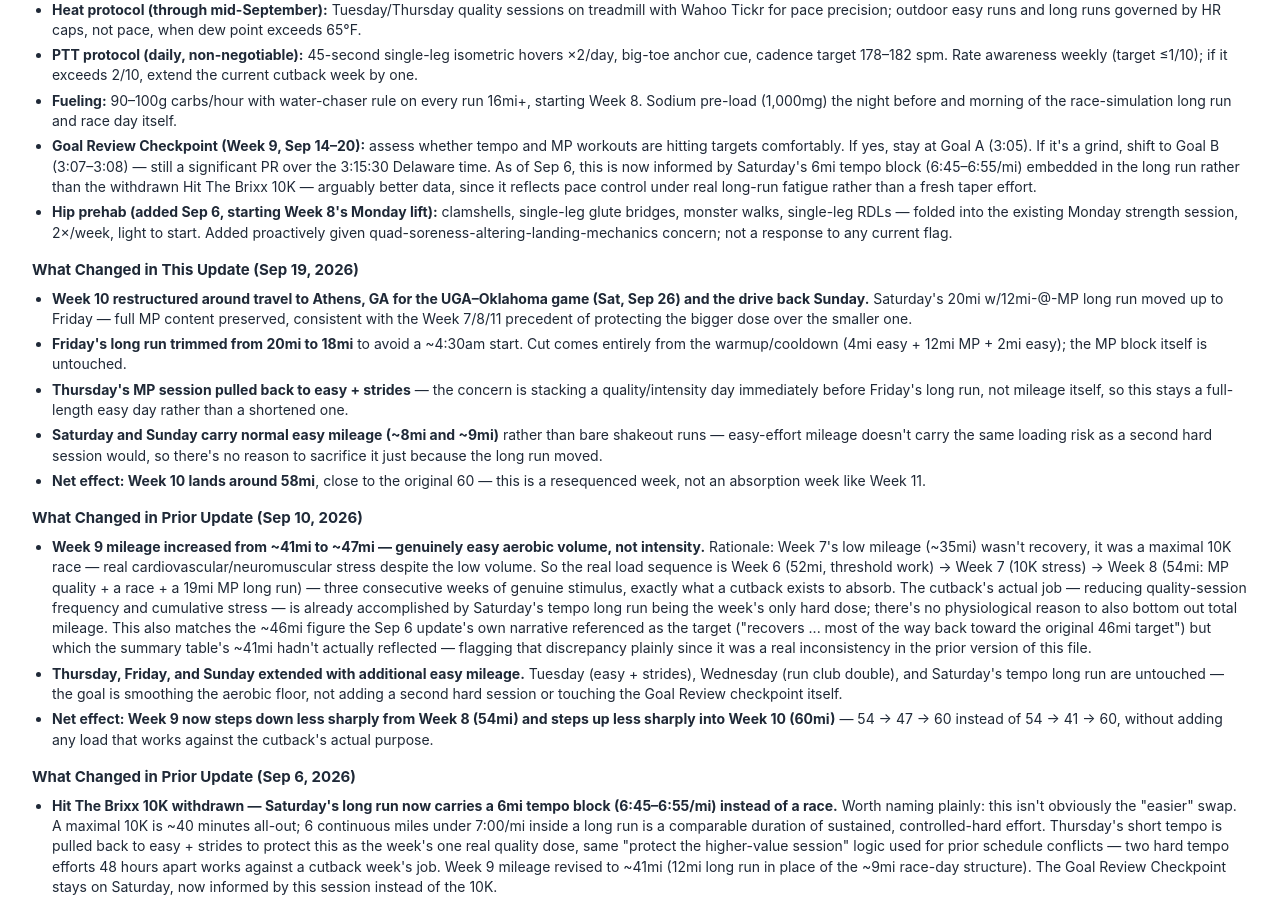
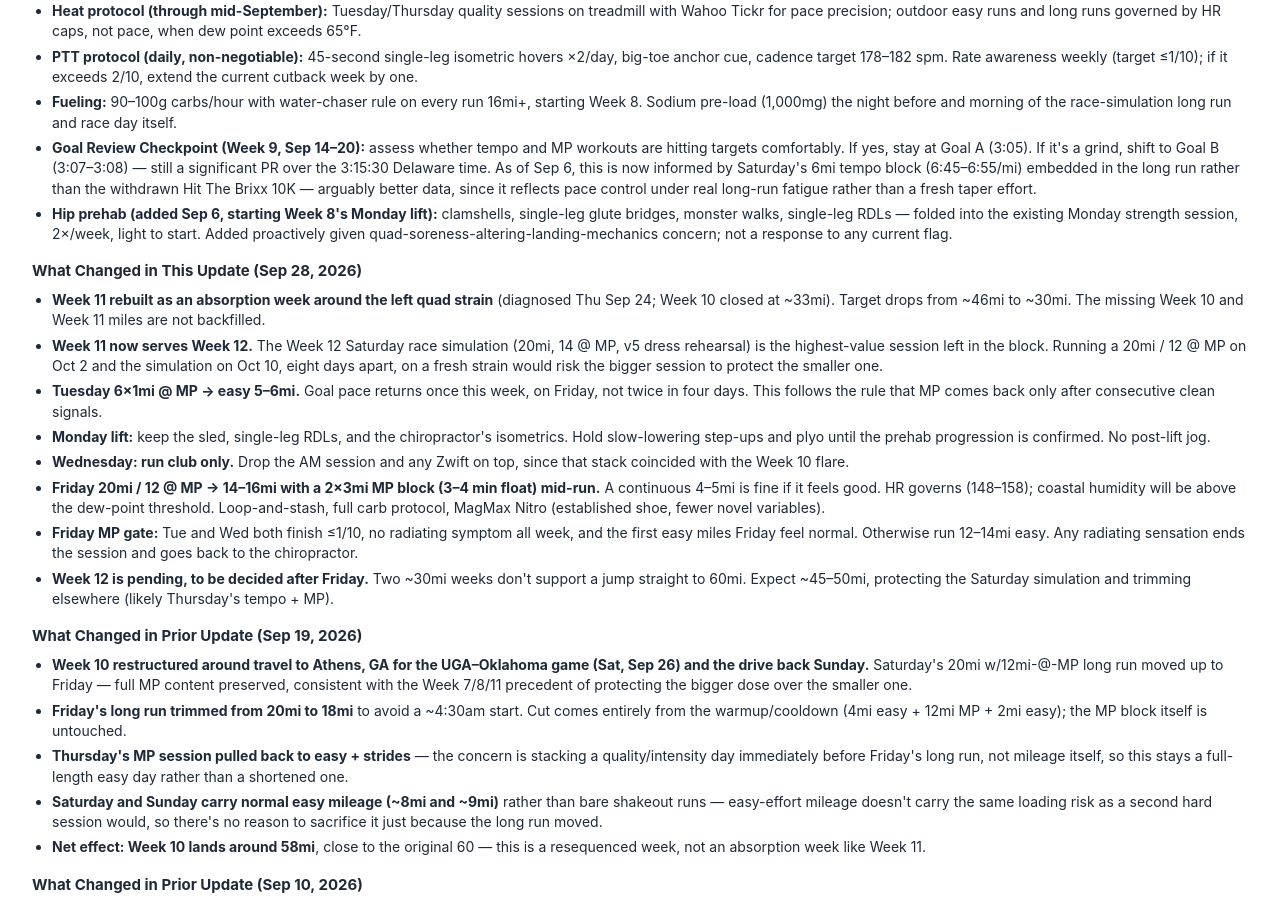
Before and after one commit to dnorton/dnorton, a Jekyll site: the page charlotte-marathon/calendar.html, which Jekyll copies as it is, in a window 1280 px wide and 900 px high, scrolled down 2404 px. Built offline with Jekyll 4.4.1, drawn with Linux system fonts in a browser that asks for light colours; some of the changed text lies outside the part shown.

Commit message:
Update Charlotte Marathon calendar for week 11 quad absorption
Rebuild week 11 as a ~30mi absorption week around the left quad strain
diagnosed Sep 24: Tuesday MP intervals become easy miles, Wednesday is
run club only, Monday lift drops step-ups/plyo, and Friday's long run
trims from 20mi/12 @ MP to a gated 14-16mi with a 2x3mi MP block to
protect the week 12 race simulation.

Co-Authored-By: Claude Opus 5.5 <noreply@anthropic.com>

```diff
--- a/charlotte-marathon/calendar.html
+++ b/charlotte-marathon/calendar.html
@@ -396,14 +396,14 @@
   <td>Easy run, ~9mi</td>
 </tr>
 
-<tr class="specific">
-  <td class="wk">11</td><td class="dates">Sep 28–Oct 4</td><td class="phase">Specific Build 4</td><td class="mileage">~46<span class="revised-flag">revised</span></td>
-  <td>Strength (no run)</td>
-  <td><span class="mp-tag">MP</span> 6×1mi @ MP, 60s jog</td>
-  <td>AM Easy + PM Run Club</td>
+<tr class="cutback">
+  <td class="wk">11</td><td class="dates">Sep 28–Oct 4</td><td class="phase">Absorption (quad)</td><td class="mileage">~30<span class="revised-flag">revised</span></td>
+  <td>Strength (no run)<br>no step-ups / plyo</td>
+  <td>Easy 5–6mi, flat, HR ≤140<br>+4 strides if quiet</td>
+  <td>PM Run Club only, HR ≤140</td>
   <td>Off — travel to St Simons</td>
-  <td>20mi w/ 12mi @ MP<br>fueling protocol<span class="was-note">moved up from Sat — wedding is Sat 6pm</span></td>
-  <td>Easy run<span class="was-note">keep genuinely easy, wedding at 6pm</span></td>
+  <td>14–16mi: 4–5mi easy + <span class="mp-tag">MP</span> 2×3mi @ MP (HR) + easy<br>fueling protocol · gated</td>
+  <td>Easy 4–5mi or off</td>
   <td>Off — travel from St Simons</td>
 </tr>
 
@@ -514,7 +514,19 @@
     <li><b>Hip prehab (added Sep 6, starting Week 8's Monday lift):</b> clamshells, single-leg glute bridges, monster walks, single-leg RDLs — folded into the existing Monday strength session, 2×/week, light to start. Added proactively given quad-soreness-altering-landing-mechanics concern; not a response to any current flag.</li>
   </ul>
 
-  <h2>What Changed in This Update (Sep 19, 2026)</h2>
+  <h2>What Changed in This Update (Sep 28, 2026)</h2>
+  <ul>
+    <li><b>Week 11 rebuilt as an absorption week around the left quad strain</b> (diagnosed Thu Sep 24; Week 10 closed at ~33mi). Target drops from ~46mi to ~30mi. The missing Week 10 and Week 11 miles are not backfilled.</li>
+    <li><b>Week 11 now serves Week 12.</b> The Week 12 Saturday race simulation (20mi, 14 @ MP, v5 dress rehearsal) is the highest-value session left in the block. Running a 20mi / 12 @ MP on Oct 2 and the simulation on Oct 10, eight days apart, on a fresh strain would risk the bigger session to protect the smaller one.</li>
+    <li><b>Tuesday 6×1mi @ MP → easy 5–6mi.</b> Goal pace returns once this week, on Friday, not twice in four days. This follows the rule that MP comes back only after consecutive clean signals.</li>
+    <li><b>Monday lift:</b> keep the sled, single-leg RDLs, and the chiropractor's isometrics. Hold slow-lowering step-ups and plyo until the prehab progression is confirmed. No post-lift jog.</li>
+    <li><b>Wednesday: run club only.</b> Drop the AM session and any Zwift on top, since that stack coincided with the Week 10 flare.</li>
+    <li><b>Friday 20mi / 12 @ MP → 14–16mi with a 2×3mi MP block (3–4 min float) mid-run.</b> A continuous 4–5mi is fine if it feels good. HR governs (148–158); coastal humidity will be above the dew-point threshold. Loop-and-stash, full carb protocol, MagMax Nitro (established shoe, fewer novel variables).</li>
+    <li><b>Friday MP gate:</b> Tue and Wed both finish ≤1/10, no radiating symptom all week, and the first easy miles Friday feel normal. Otherwise run 12–14mi easy. Any radiating sensation ends the session and goes back to the chiropractor.</li>
+    <li><b>Week 12 is pending, to be decided after Friday.</b> Two ~30mi weeks don't support a jump straight to 60mi. Expect ~45–50mi, protecting the Saturday simulation and trimming elsewhere (likely Thursday's tempo + MP).</li>
+  </ul>
+
+  <h2>What Changed in Prior Update (Sep 19, 2026)</h2>
   <ul>
     <li><b>Week 10 restructured around travel to Athens, GA for the UGA–Oklahoma game (Sat, Sep 26) and the drive back Sunday.</b> Saturday's 20mi w/12mi-@-MP long run moved up to Friday — full MP content preserved, consistent with the Week 7/8/11 precedent of protecting the bigger dose over the smaller one.</li>
     <li><b>Friday's long run trimmed from 20mi to 18mi</b> to avoid a ~4:30am start. Cut comes entirely from the warmup/cooldown (4mi easy + 12mi MP + 2mi easy); the MP block itself is untouched.</li>
```
